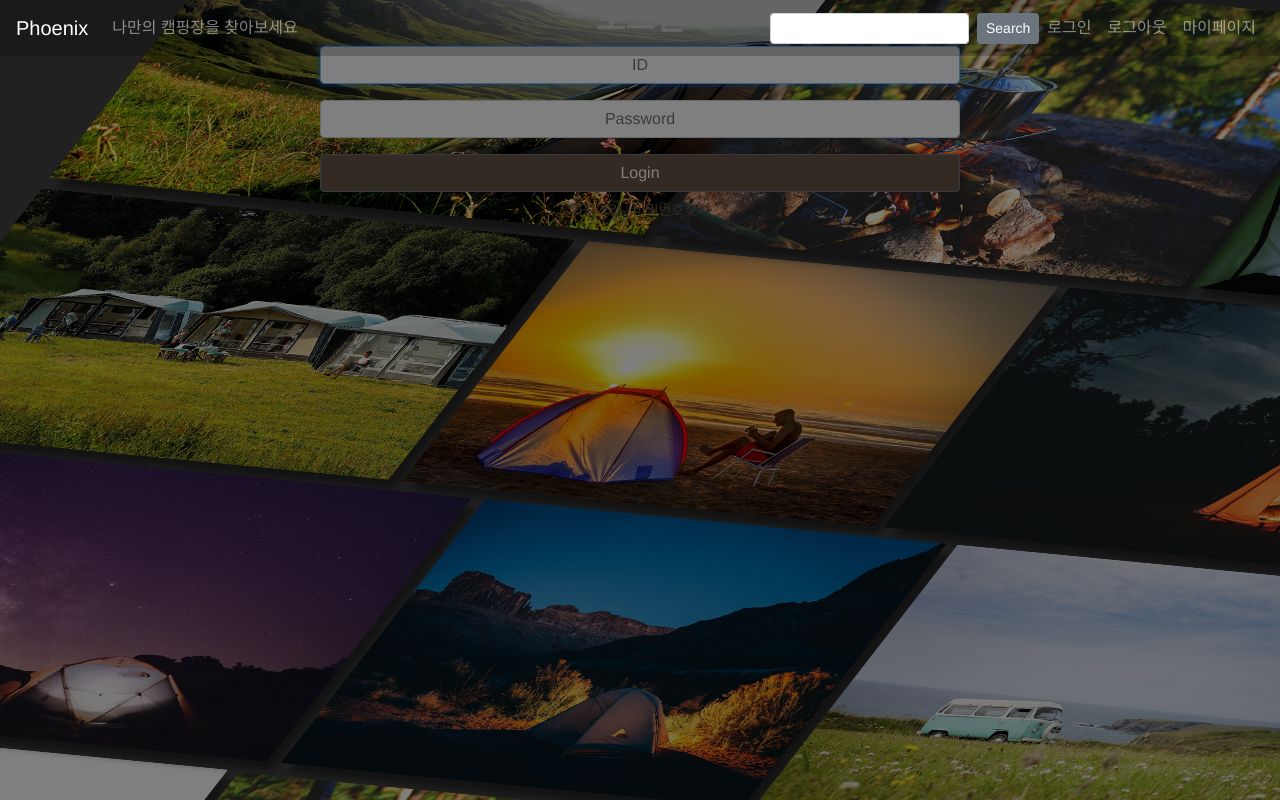
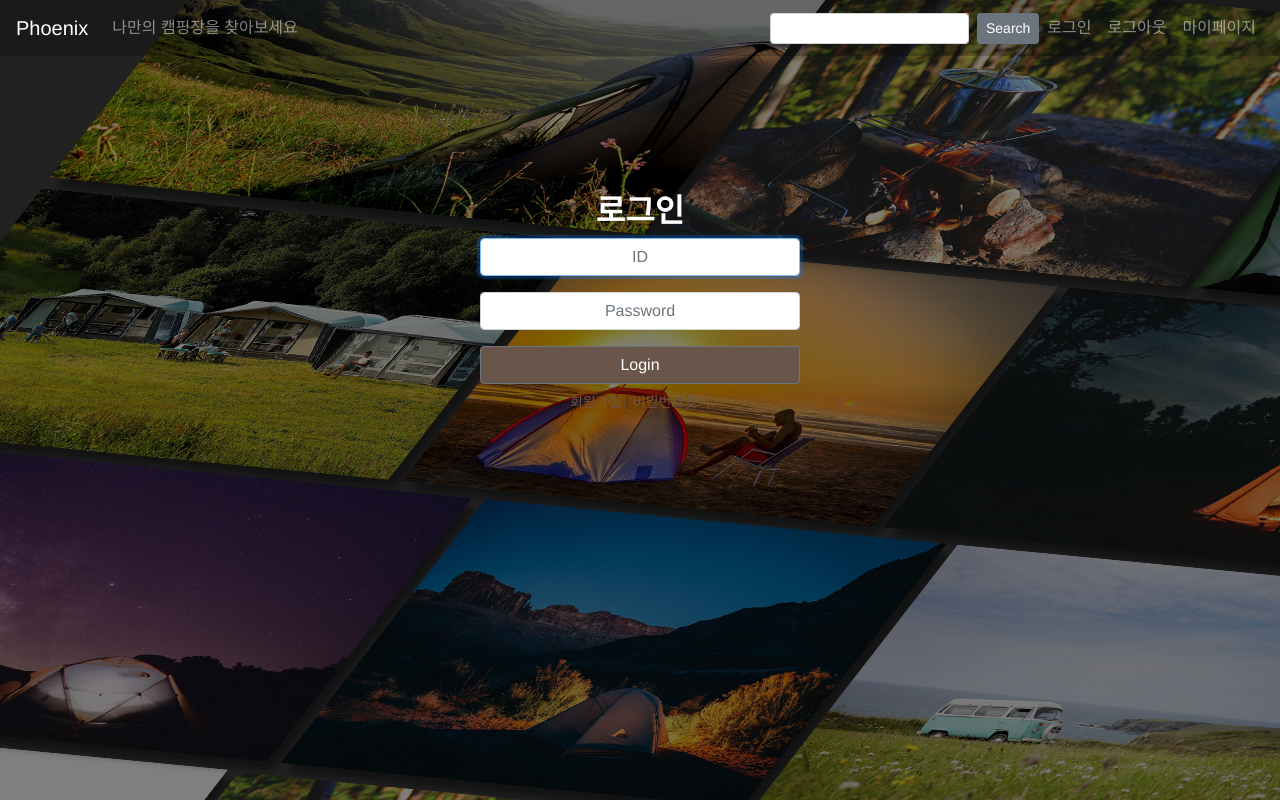
Before and after one commit to parkjw-pro/Camfors, a Vue app in the folder frontend/: page /login in a window 1280 px wide. Built offline with nearby package versions, Linux system fonts and the light colour scheme; no server answers; a web font is replaced by a local one.

Commit message:
0326배포버전

```diff
--- a/frontend/src/components/campsite/swipertest.vue
+++ b/frontend/src/components/campsite/swipertest.vue
@@ -8,7 +8,8 @@
     <swiper class="swiper" :options="swiperOption">
       <swiper-slide v-for="(item, index) in campsiteList" :key="index">
         <b-card @click="goDetailList(item.campsite_id)">
-          <b-card-img :src="item.firstImageUrlV" height="170px"></b-card-img>
+          <b-card-img v-if="item.firstImageUrlV.length>0" :src="item.firstImageUrlV" height="170px"></b-card-img>
+          <b-card-img v-else src="https://cdn.pixabay.com/photo/2019/07/25/17/09/camp-4363073_960_720.png" height="170px"></b-card-img>
           <span class="my-2" style="font-size:18px">{{
             item.campsite_name
           }}</span>
--- a/frontend/src/store/index.js
+++ b/frontend/src/store/index.js
@@ -4,7 +4,7 @@ import axios from "axios";
 
 Vue.use(Vuex);
 
-const SERVER_URL = "http://localhost:8000";
+const SERVER_URL = "http://www.camfors.shop:8000";
 
 export default new Vuex.Store({
   state: {
--- a/frontend/src/views/campsite/CampsiteDetail.vue
+++ b/frontend/src/views/campsite/CampsiteDetail.vue
@@ -50,12 +50,12 @@
 </template>
 
 <script>
-import Map from "@/components/campsiteDetail/Map";
+// import Map from "@/components/campsiteDetail/Map";
 import { mapGetters } from "vuex";
 export default {
   name: "CampsiteDetail",
   components: {
-    Map,
+    // Map,
   },
   created() {
     this.$store.dispatch("campsiteDetail", this.$route.params.campsiteId);
--- a/frontend/src/views/member/Login.vue
+++ b/frontend/src/views/member/Login.vue
@@ -129,4 +129,11 @@ export default {
   text-align: center;
   font-weight: bold;
 }
+#box {
+  display: block;
+  width: 50%;
+  position: absolute;
+  left: 25%;
+  margin-top: 15%;
+}
 </style>
```
